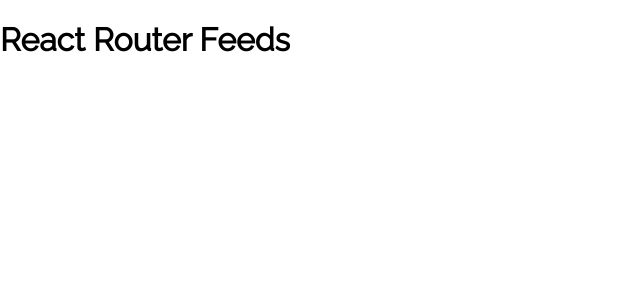
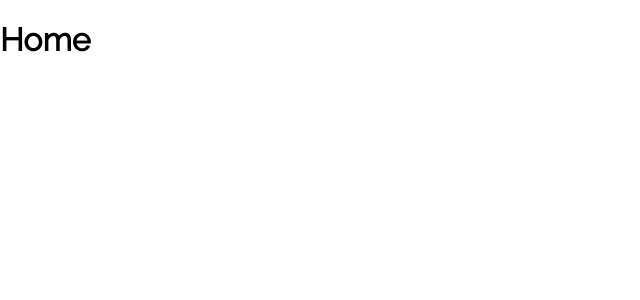
Before and after one commit to alexandrehalas/react-router-feeds, a React (Create React App) app: page / in a window 1280 px wide. Shown: the top 300 px of the page, without its empty margins (0-640 px from the left). Built offline with nearby package versions, Linux system fonts and the light colour scheme.

Commit message:
Alternando rotas com javascript

```diff
--- a/src/App.js
+++ b/src/App.js
@@ -1,5 +1,10 @@
+import About from "./paginas/About";
+import Home from "./paginas/Home";
+
+console.log(window.location)
+
+const pagina = window.location.pathname === '/' ? <Home /> : <About />
+
 export default function App() {
-  return (
-    <h1>React Router Feeds</h1>
-  );
+  return pagina;
 }
--- /dev/null
+++ b/src/paginas/About/index.jsx
@@ -0,0 +1,7 @@
+import React from 'react'
+
+export default function About() {
+    return (
+        <h1>About</h1>
+    )
+}
--- /dev/null
+++ b/src/paginas/Home/index.jsx
@@ -0,0 +1,7 @@
+import React from 'react'
+
+export default function Home() {
+    return (
+        <h1>Home</h1>
+    )
+}
```
